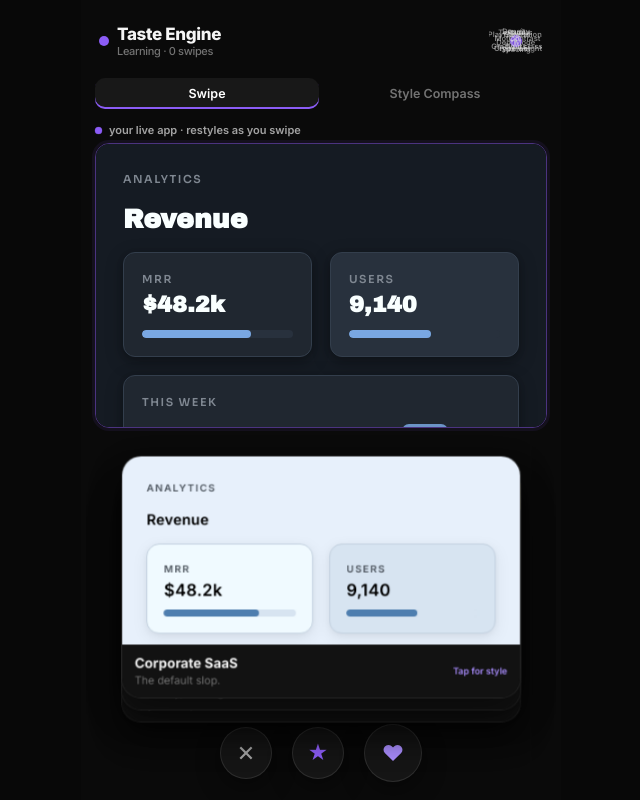
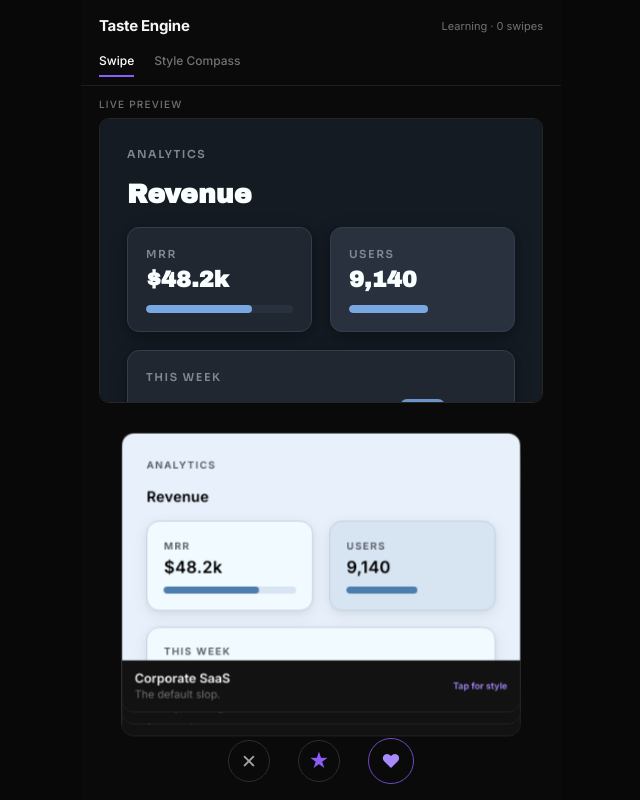
Before and after one commit to lukataylo/high-bar, a React (Vite) app: page / in a window 1280 px wide. Shown: the whole page, without its empty margins (319-959 px from the left). Built offline with nearby package versions, Linux system fonts and the light colour scheme.

Commit message:
refactor: reduce chrome around taste cards
Co-authored-by: lukataylo <lukataylo@users.noreply.github.com>

```diff
--- a/src/App.tsx
+++ b/src/App.tsx
@@ -18,7 +18,6 @@ import { SwipeCard, type DeckCard } from "./components/SwipeCard";
 import { MockUI } from "./components/MockUI";
 import { TasteCard } from "./components/TasteCard";
 import { TasteFileModal } from "./components/TasteFileModal";
-import { TasteRadar } from "./components/TasteRadar";
 
 const INSPIRATION = orderedCorpus();
 const VARIANTS_START = 10; // variants begin appearing after ~10 swipes
@@ -92,15 +91,9 @@ export default function App() {
     <div className="app">
       <div className="topbar">
         <div className="brand">
-          <span className="brand-dot" />
-          <div>
-            Taste Engine
-            <div className="brand-sub">{phase} · {state.swipes.length} swipes</div>
-          </div>
+          Taste Engine
         </div>
-        <div className="mini-radar">
-          <TasteRadar taste={state.taste} confidence={conf} size={54} />
-        </div>
+        <div className="brand-sub">{phase} · {state.swipes.length} swipes</div>
       </div>
 
       <div className="tabs">
@@ -119,7 +112,7 @@ export default function App() {
         <div className="swipe-view">
           <div className="mirror-panel">
             <div className="mirror-tag">
-              <span className="mirror-live" /> your live app · restyles as you swipe
+              Live preview
             </div>
             <div className="mirror-frame">
               <MockUI tokens={tokens} layout="dashboard" />
--- a/src/app.css
+++ b/src/app.css
@@ -1,9 +1,3 @@
-.mini-radar {
-  width: 54px;
-  height: 54px;
-  opacity: 0.9;
-}
-
 /* ---- Swipe view ---- */
 .swipe-view {
   flex: 1;
@@ -13,46 +7,26 @@
 }
 
 .mirror-panel {
-  padding: 8px 14px 12px;
+  padding: 12px 18px 14px;
 }
 
 .mirror-tag {
   display: flex;
   align-items: center;
-  gap: 7px;
-  font-size: 11px;
-  color: #a3a3a3;
-  font-weight: 600;
-  margin-bottom: 6px;
-}
-
-.mirror-live {
-  width: 7px;
-  height: 7px;
-  border-radius: 999px;
-  background: #8b5cf6;
-  box-shadow: 0 0 0 0 rgba(139, 92, 246, 0.5);
-  animation: pulse 1.8s infinite;
-}
-
-@keyframes pulse {
-  0% {
-    box-shadow: 0 0 0 0 rgba(139, 92, 246, 0.45);
-  }
-  70% {
-    box-shadow: 0 0 0 7px rgba(139, 92, 246, 0);
-  }
-  100% {
-    box-shadow: 0 0 0 0 rgba(139, 92, 246, 0);
-  }
+  font-size: 10px;
+  color: #737373;
+  font-weight: 500;
+  margin-bottom: 8px;
+  text-transform: uppercase;
+  letter-spacing: 0.12em;
 }
 
 .mirror-frame {
   height: 285px;
-  border-radius: 14px;
+  border-radius: 10px;
   overflow: hidden;
-  border: 1px solid rgba(139, 92, 246, 0.5);
-  box-shadow: 0 0 0 3px rgba(139, 92, 246, 0.08);
+  border: 1px solid #262626;
+  box-shadow: none;
 }
 
 .mirror-frame .mirror {
@@ -64,14 +38,14 @@
 .deck {
   position: relative;
   flex: 1;
-  margin: 2px 18px 0;
+  margin: 0 18px;
   min-height: 0;
 }
 
 .swipe-card {
   position: absolute;
   inset: 0;
-  border-radius: 22px;
+  border-radius: 14px;
   will-change: transform;
   cursor: grab;
 }
@@ -96,11 +70,11 @@
   position: absolute;
   inset: 0;
   backface-visibility: hidden;
-  border-radius: 22px;
+  border-radius: 14px;
   overflow: hidden;
   background: #121212;
-  border: 1px solid rgba(255, 255, 255, 0.09);
-  box-shadow: 0 16px 36px rgba(0, 0, 0, 0.45);
+  border: 1px solid #2d2d2d;
+  box-shadow: none;
   display: flex;
   flex-direction: column;
 }
@@ -126,8 +100,8 @@
 }
 
 .card-name {
-  font-weight: 700;
-  font-size: 15px;
+  font-weight: 600;
+  font-size: 14px;
 }
 
 .card-tagline {
@@ -271,20 +245,20 @@
   display: flex;
   align-items: center;
   justify-content: center;
-  gap: 20px;
-  padding: 12px 0 18px;
+  gap: 28px;
+  padding: 10px 0 16px;
 }
 
 .act {
-  width: 52px;
-  height: 52px;
+  width: 42px;
+  height: 42px;
   border-radius: 999px;
-  font-size: 22px;
+  font-size: 19px;
   display: grid;
   place-items: center;
-  background: #151515;
-  border: 1px solid rgba(255, 255, 255, 0.1);
-  box-shadow: 0 8px 24px rgba(0, 0, 0, 0.4);
+  background: transparent;
+  border: 1px solid #2d2d2d;
+  box-shadow: none;
   transition: transform 0.12s ease;
 }
 
@@ -297,8 +271,9 @@
 }
 .act.like {
   color: #a78bfa;
-  width: 58px;
-  height: 58px;
+  width: 46px;
+  height: 46px;
+  border-color: #6d4ac2;
 }
 .act.super {
   color: #8b5cf6;
--- a/src/index.css
+++ b/src/index.css
@@ -46,44 +46,33 @@ button {
   display: flex;
   align-items: center;
   justify-content: space-between;
-  padding: 14px 18px 10px;
+  padding: 16px 18px 12px;
   z-index: 5;
 }
 
 .brand {
-  display: flex;
-  align-items: center;
-  gap: 8px;
-  font-weight: 800;
+  font-weight: 700;
   letter-spacing: -0.02em;
-  font-size: 17px;
-}
-
-.brand-dot {
-  width: 10px;
-  height: 10px;
-  border-radius: 999px;
-  background: #8b5cf6;
+  font-size: 15px;
 }
 
 .brand-sub {
   font-size: 11px;
   color: #737373;
-  font-weight: 500;
+  font-weight: 400;
 }
 
 .tabs {
   display: flex;
-  gap: 4px;
-  padding: 0 14px 6px;
+  gap: 20px;
+  padding: 0 18px 8px;
+  border-bottom: 1px solid #1f1f1f;
 }
 
 .tab {
-  flex: 1;
-  padding: 8px 6px;
-  border-radius: 10px;
-  font-size: 12.5px;
-  font-weight: 600;
+  padding: 6px 0 9px;
+  font-size: 12px;
+  font-weight: 500;
   color: #737373;
   background: transparent;
   transition: background 0.15s, color 0.15s;
@@ -91,7 +80,6 @@ button {
 
 .tab.active {
   color: #ffffff;
-  background: #181818;
   box-shadow: inset 0 -2px #8b5cf6;
 }
 
```
